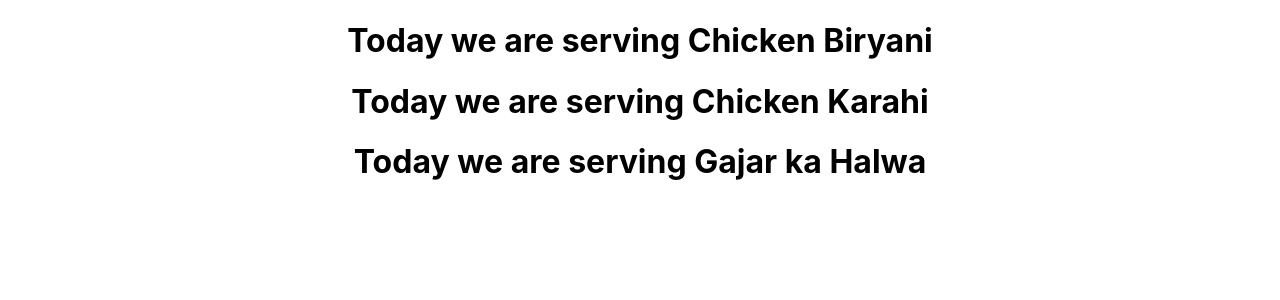
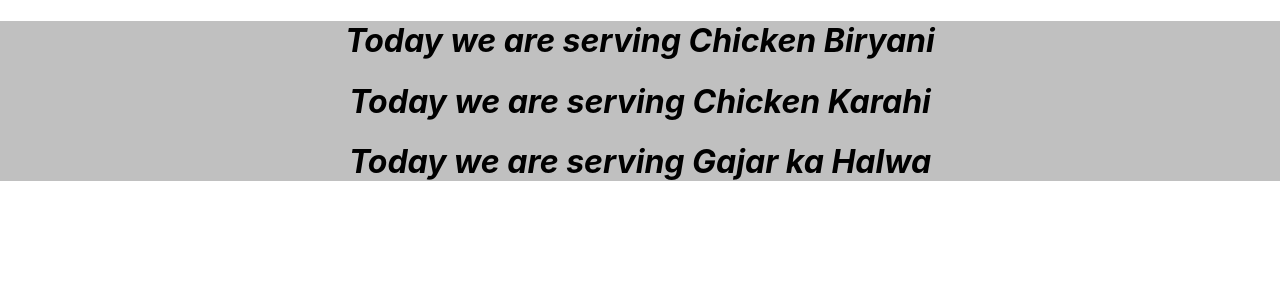
Before and after one commit to muhammadasif84/third-class, a React (Create React App) app: page / in a window 1280 px wide. Shown: the top 300 px of the page. Built offline with nearby package versions, Linux system fonts and the light colour scheme.

Commit message:
Update App.css

```diff
--- a/src/App.css
+++ b/src/App.css
@@ -1,5 +1,5 @@
 
-.App Dinner {
+.App {
   background-color: silver;
   font-style: italic;
 
```
